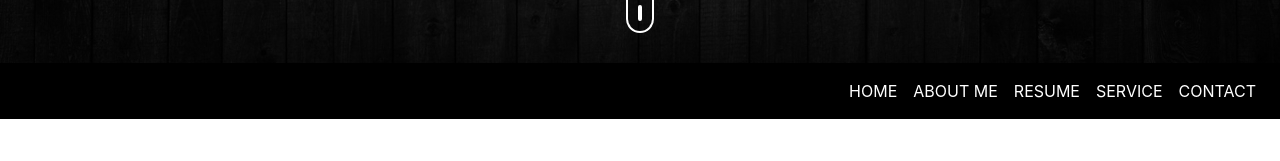
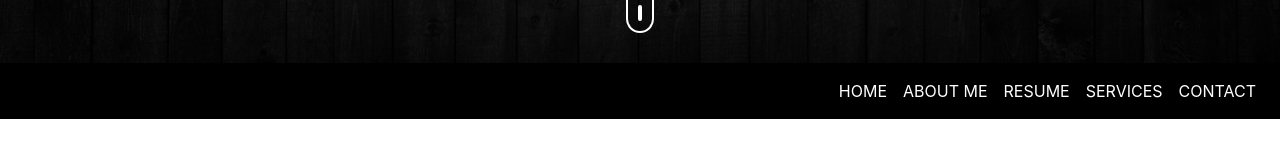
Before and after one commit to madhurbhatiaresume/madhurresume, a plain HTML site: page index.html in a window 1280 px wide. Shown: the part 737-898 px from the top of the page. Drawn offline with nearby package versions, Linux system fonts and the light colour scheme.

Commit message:
Update index.html

```diff
--- a/index.html
+++ b/index.html
@@ -50,7 +50,7 @@
                             <a class="nav-link" href="#resume">RESUME</a>
                         </li>
                         <li class="nav-item">
-                            <a class="nav-link" href="#services">SERVICE</a>
+                            <a class="nav-link" href="#services">SERVICES</a>
                         </li>
                         <li class="nav-item">
                             <a class="nav-link" href="#contact">CONTACT</a>
```
